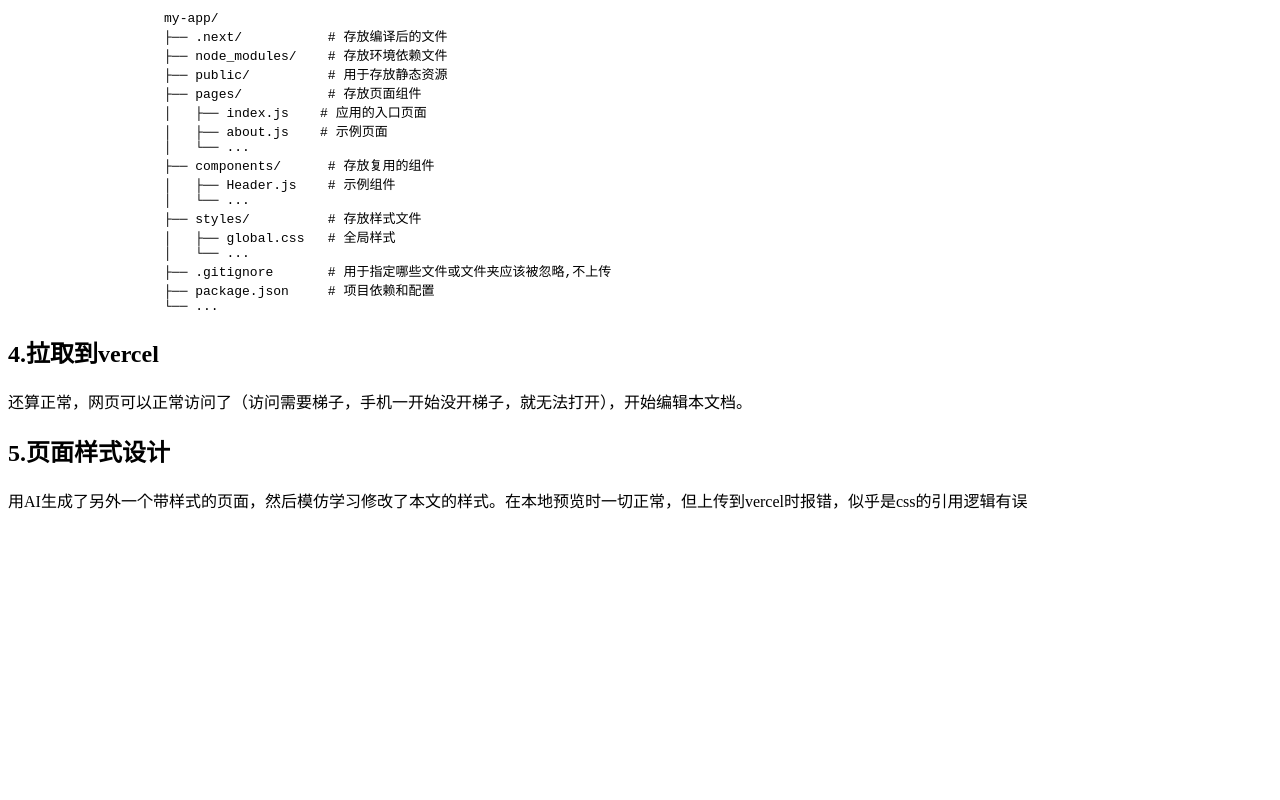
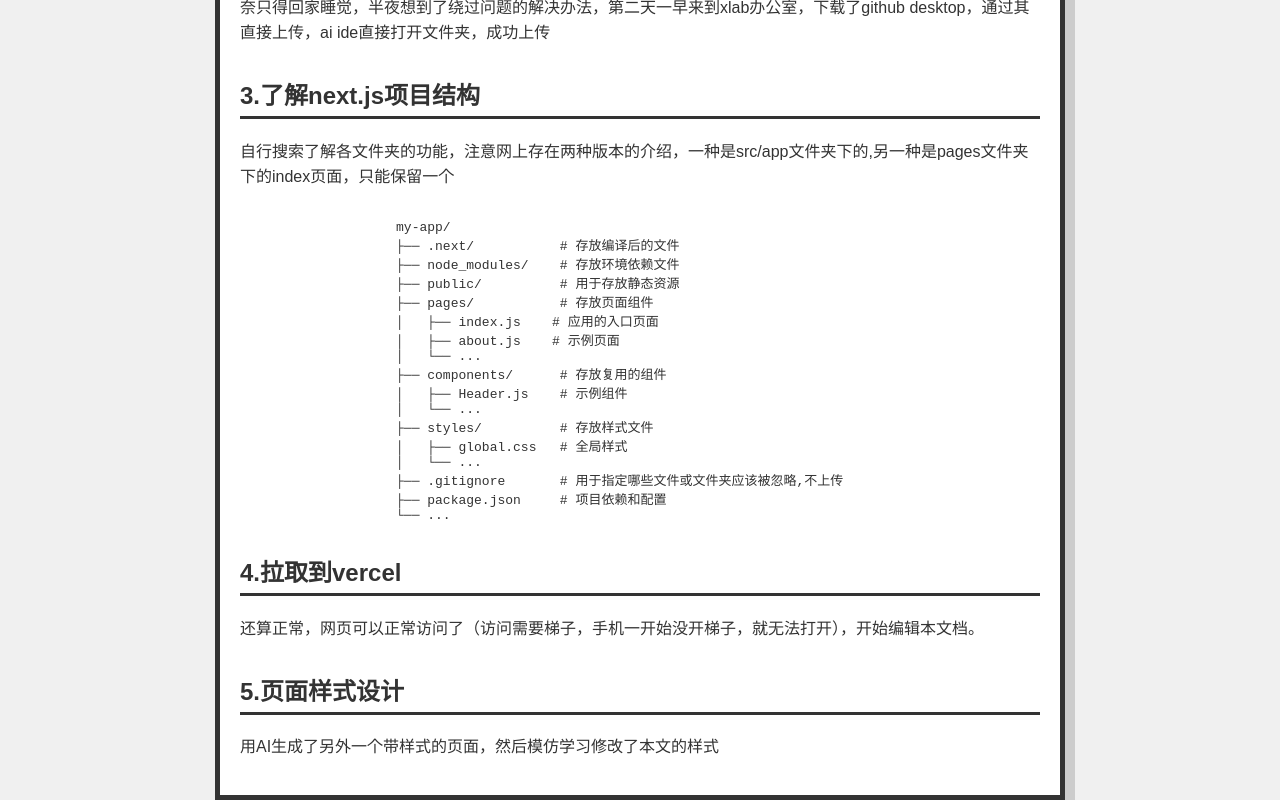
Before and after one commit to Suanran/Learn, a Next.js app: page / in a window 1280 px wide. Shown: the part 523-1323 px from the top of the page. Before the commit the page ends 1051 px from the top, so only its background shows below. Built offline with nearby package versions, Linux system fonts and the light colour scheme.

Commit message:
Revert "Update index.js"
This reverts commit bb50e499374782823b1a6bd569bf019b80e063b9.

```diff
--- a/src/pages/index.js
+++ b/src/pages/index.js
@@ -1,8 +1,8 @@
 // pages/index.js
-//import '../styles/prompt.css';
+import '../styles/prompt.css';
 export default function Home() {
     return (
-        <div>
+        <div className="container">
             <h1>Hello, Next.js!</h1>
 
             <h2>前言</h2>
@@ -43,7 +43,7 @@ export default function Home() {
             <p>还算正常，网页可以正常访问了（访问需要梯子，手机一开始没开梯子，就无法打开），开始编辑本文档。</p>
 
             <h2>5.页面样式设计</h2>
-            <p>用AI生成了另外一个带样式的页面，然后模仿学习修改了本文的样式。在本地预览时一切正常，但上传到vercel时报错，似乎是css的引用逻辑有误</p>
+            <p>用AI生成了另外一个带样式的页面，然后模仿学习修改了本文的样式</p>
 
         </div>
     );
```
